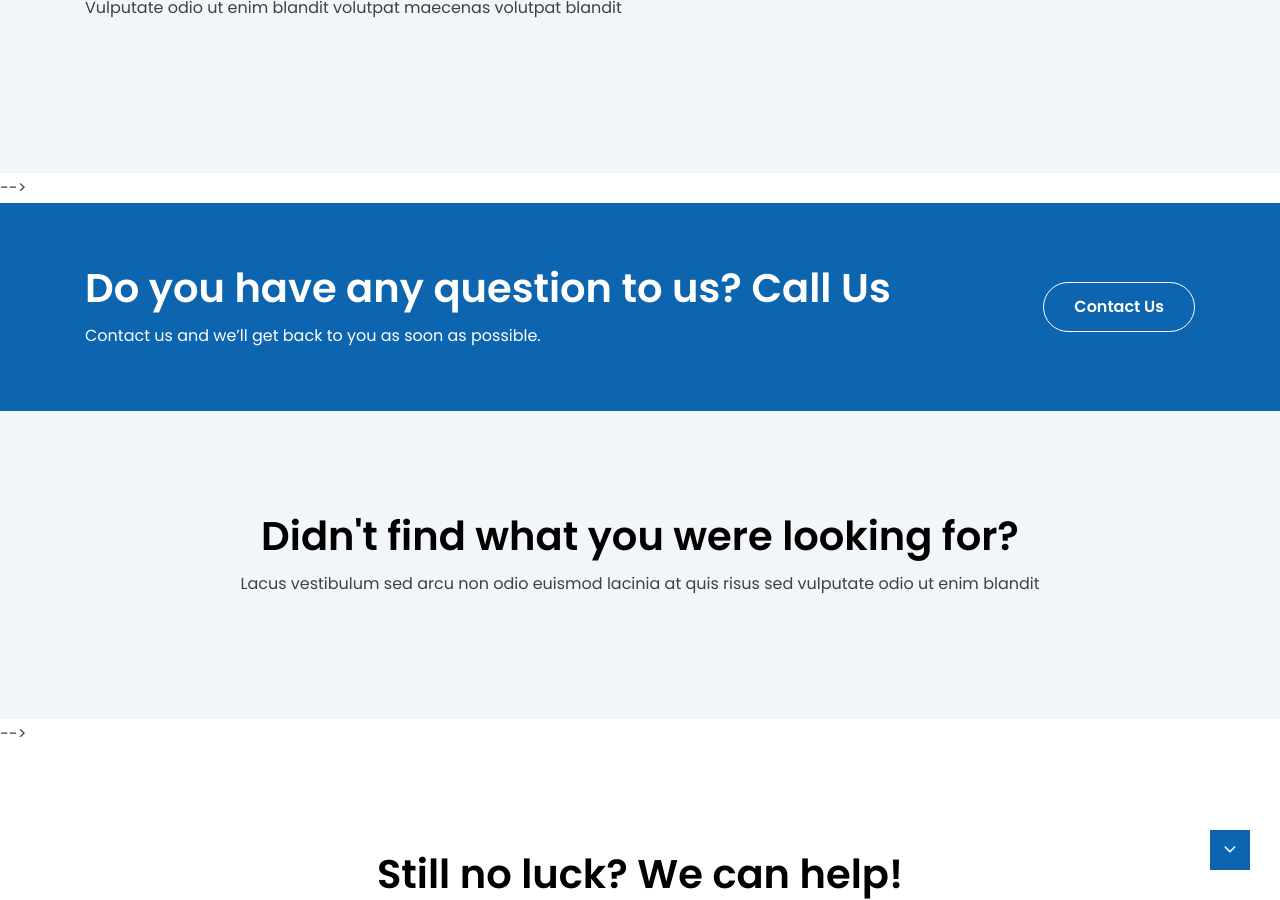
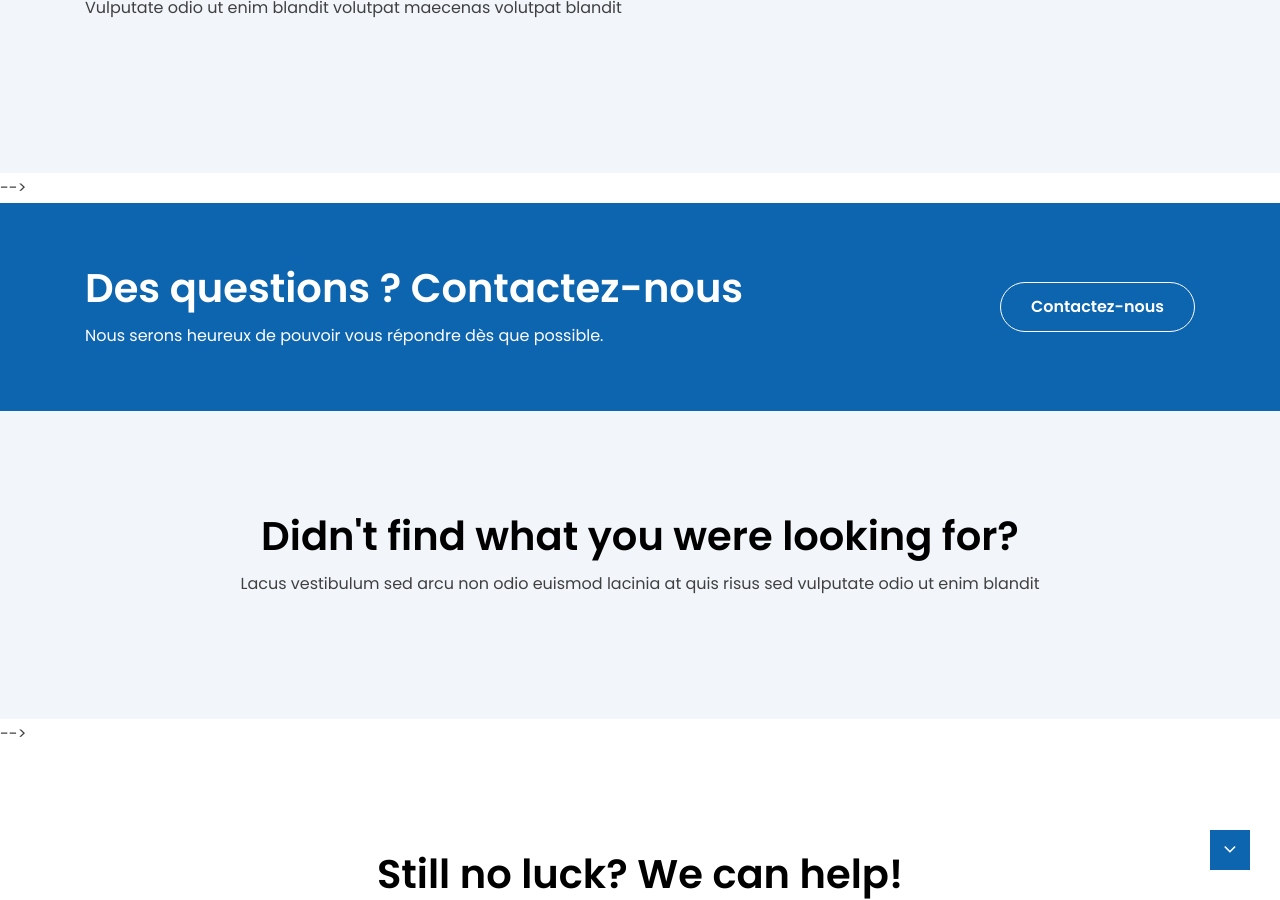
Before and after one commit to cron6502/evalpro2, a Jekyll site: the page built from index.html, in a window 1280 px wide and 900 px high, scrolled down 6071 px. Built offline with Jekyll 4.4.1, drawn with Linux system fonts in a browser that asks for light colours.

Commit message:
Maj EvalPro2

```diff
--- a/_includes/call_to_action.html
+++ b/_includes/call_to_action.html
@@ -5,13 +5,13 @@
             <div class="row">
                 <div class="col-md-8 col-lg-9">
                     <div class="help-section white-text">
-                        <h2 class="heading-2">Do you have any question to us? Call Us</h2>
-                        <p class="m-0">Contact us and we’ll get back to you as soon as possible.</p>
+                        <h2 class="heading-2">Des questions ? Contactez-nous</h2>
+                        <p class="m-0">Nous serons heureux de pouvoir vous répondre dès que possible.</p>
                     </div>
                 </div>
                 <div class="col-md-4 col-lg-3 d-flex themeix-highlight  justify-content-md-end justify-content-center">
                     <div class="help-btn align-self-center themeix-highlight">
-                        <a href="/pages/contact" class="btn-style3 btn">Contact Us</a></div>
+                        <a href="/pages/contact" class="btn-style3 btn">Contactez-nous</a></div>
                 </div>
             </div>
 
```
Also changed, not shown: 5 other files.
